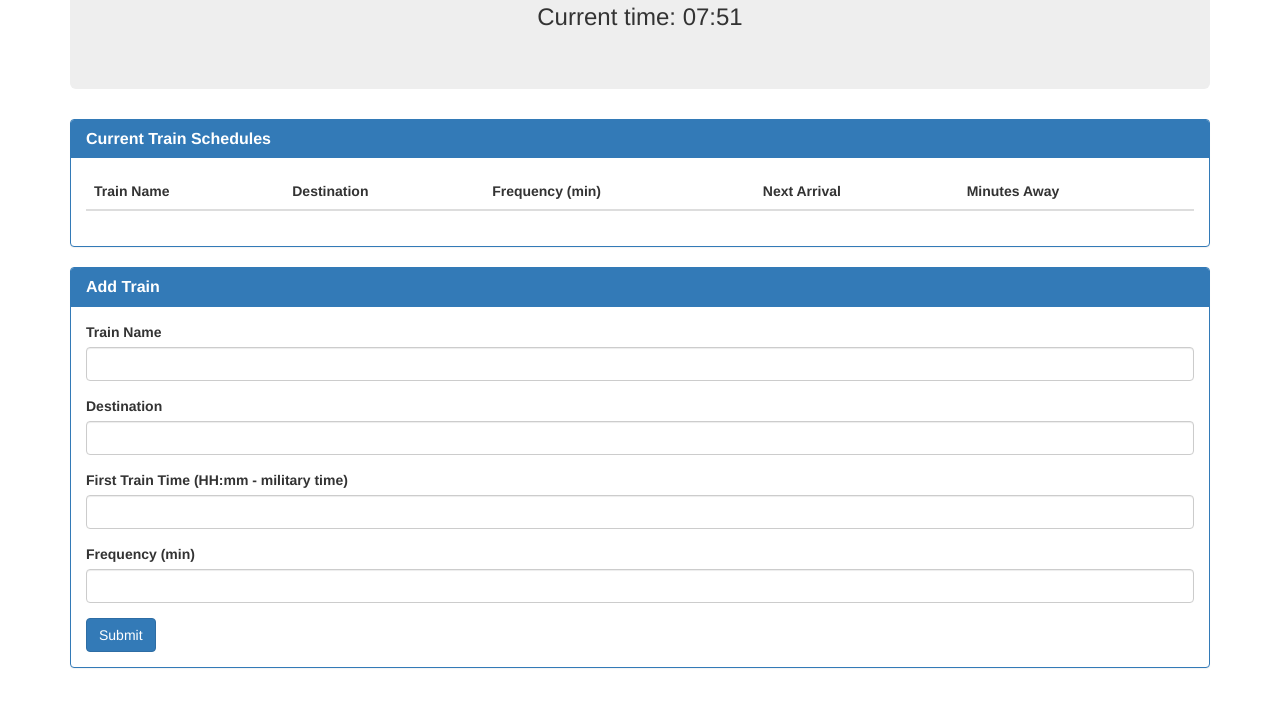
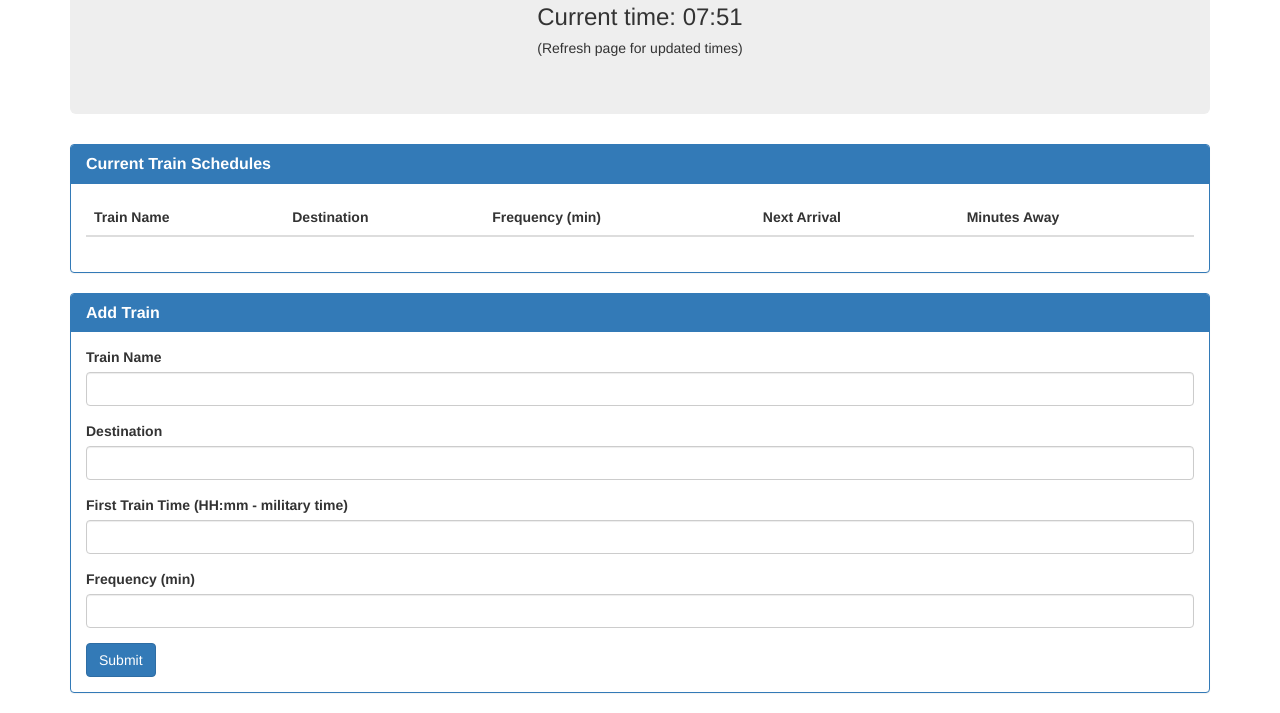
Before and after one commit to jmneutel/Train-Tracker, a plain HTML site: page index.html in a window 1280 px wide. Shown: the part 153-866 px from the top of the page. Before the commit the page ends 841 px from the top, so only its background shows below. Drawn offline with nearby package versions, Linux system fonts and the light colour scheme; no server answers.

Commit message:
added in an automatic page refresh

```diff
--- a/index.html
+++ b/index.html
@@ -5,6 +5,7 @@
   <head>
 
     <meta charset="UTF-8">
+    <meta http-equiv="refresh" content="60" >
     <title>Train Tracker</title>
 
     <!-- Bootstrap -->
@@ -24,6 +25,7 @@
       <div class="jumbotron">
         <h1 class="text-center">Train Schedule</h1>
         <h3 class="text-center">Current time: <span id="timeCur"></span></h3>
+        <h5 class="text-center">(Refresh page for updated times)</h5>
       </div>
 
       <div class="row">
```
Also changed, not shown: logic.js (line endings or trailing spaces).
